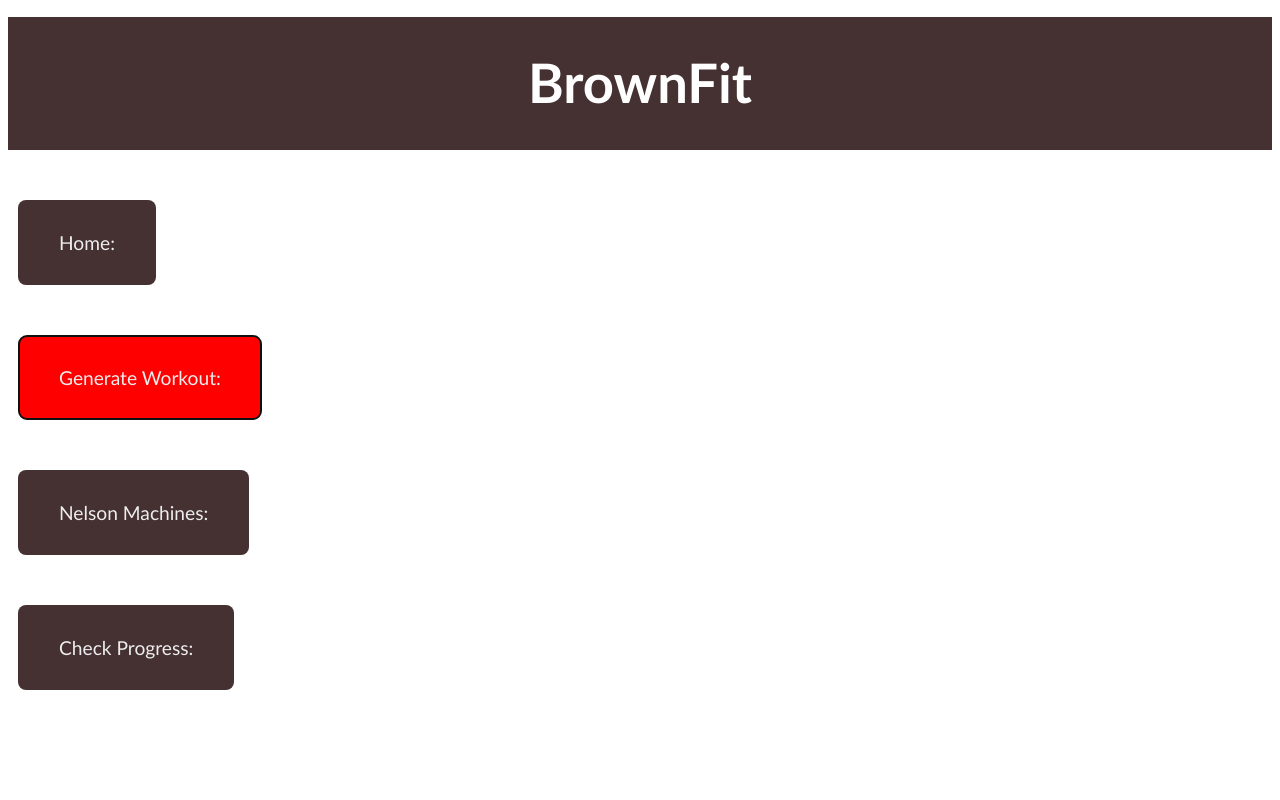
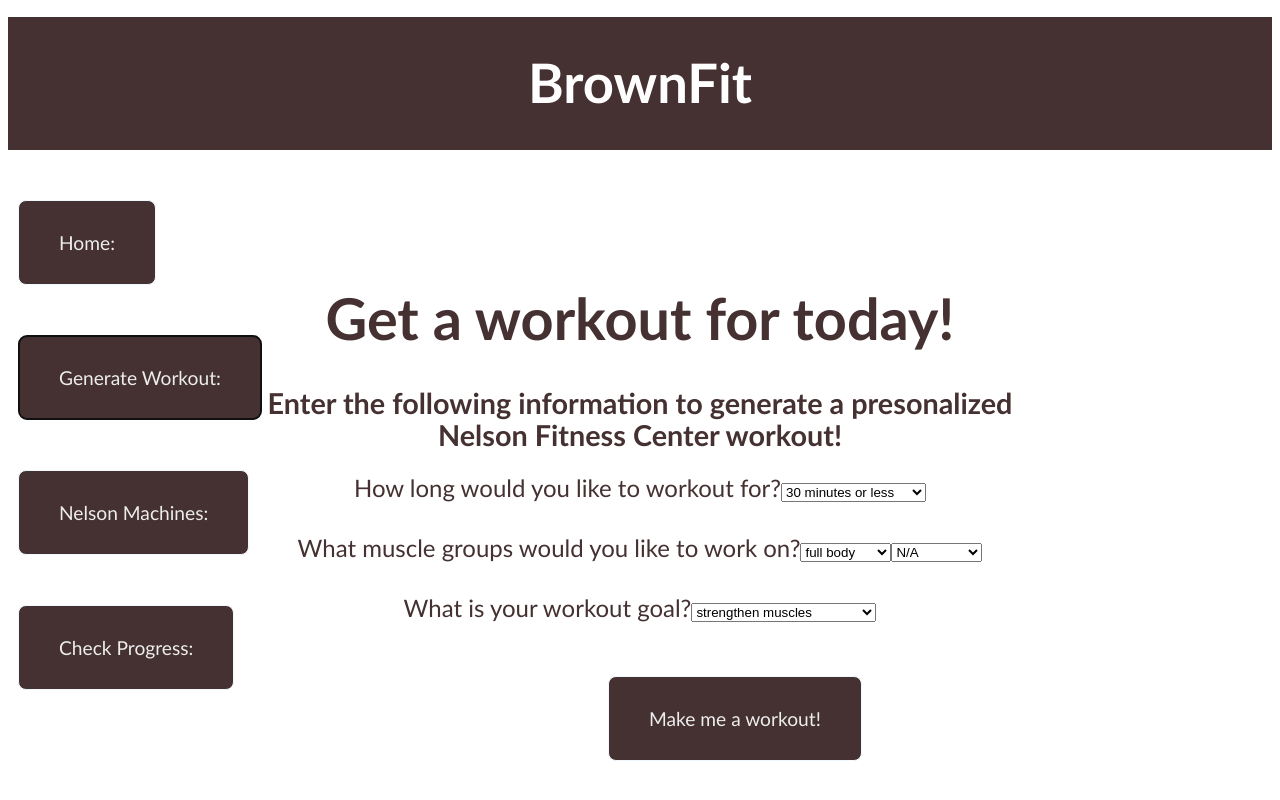
Before and after one commit to chloenevas/BrownFit, a React (Vite) app in the folder front/: page / in a window 1280 px wide. Both pictures are taken after a click on the button "Generate Workout:". Built offline with nearby package versions, Linux system fonts and the light colour scheme.

Commit message:
feat: added basic front end look for workout generation page with dropdown menus

```diff
--- a/front/src/components/App.tsx
+++ b/front/src/components/App.tsx
@@ -1,99 +1,29 @@
 import "../styles/App.css";
-import "../styles/Workout.css";
-import { ReactElement, useEffect, useState } from "react";
+// import "../styles/Workout.css";
+// import { ReactElement, SetStateAction, useEffect, useState } from "react";
 import HomePage from "./home/home";
-import basicWorkoutPage from "./generator/basicWorkoutPage";
-import machinePage from "./machines/machinePage";
-import progressPage from "./progress/progressPage";
+import MachinePage from "./machines/machinePage";
+import ProgressPage from "./progress/progressPage";
+import WorkoutPage from "./generator/basicWorkoutPage";
+import React, { Component } from "react";
 
-/**
- * This returns a basic template/outline for each of out pages (the title and buttons on the side)
- */
-export default function App() {
-  //this is a state variable/setter used to change the content of the page depending on which button is clicked
-  const [pageContent, setPageContent] = useState<ReactElement>();
+class App extends Component<any, any> {
+  constructor(props: any) {
+    super(props);
 
-  //these are state variables/setters for each button that change which color the button is
-  const [homeButtonColor, setHomeButtonColor] = useState<string>("Red");
-  const [workoutButtonColor, setWorkoutButtonColor] =
-    useState<string>("#453131");
-  const [machineButtonColor, setMachineButtonColor] =
-    useState<string>("#453131");
-  const [progressButtonColor, setProgressButtonColor] =
-    useState<string>("#453131");
-
-  // tracking key pressing for zooming
-  useEffect(() => {
-    setPageContent(HomePage());
-    const detectKeyDown = (e: { key: string }) => {
-      //if someone is pressing down shift, we are zooming in
-      if (e.key === "CapsLock") {
-        console.log("CapsLock is pressed. Calling zoom-in function...");
-        document.body.style.fontSize = `${
-          parseInt(getComputedStyle(document.body).fontSize) + 2
-        }px`;
-        // if someone is pressing down control, we are zooming out
-      } else if (e.key === "Control") {
-        console.log("Ctrl key pressed. Calling zoom-out function...");
-        document.body.style.fontSize = `${
-          parseInt(getComputedStyle(document.body).fontSize) - 2
-        }px`;
-      }
+    this.state = {
+      currentPage: "home",
     };
 
-    document.addEventListener("keydown", detectKeyDown, true);
-
-    // Cleanup the event listener
-    return () => {
-      document.removeEventListener("keydown", detectKeyDown, true);
-    };
-  }, []);
-
-  //function invoked when homebutton is clicked
-  function handleHomeButtonClick() {
-    //sets the page's content to the home page content
-    setPageContent(HomePage());
-    //sets the home button to red and everythign else to Brown
-    setHomeButtonColor("Red");
-    setWorkoutButtonColor("#453131");
-    setMachineButtonColor("#453131");
-    setProgressButtonColor("#453131");
-    return undefined;
+    // Binding the methods to the class instance
+    this.changePage = this.changePage.bind(this);
   }
 
-  function handleWorkoutButtonClick() {
-    setPageContent(basicWorkoutPage());
-
-    //sets the workout button to red and everythign else to Brown
-    setWorkoutButtonColor("Red");
-    setHomeButtonColor("#453131");
-    setMachineButtonColor("#453131");
-    setProgressButtonColor("#453131");
-    return undefined;
+  changePage(page: string) {
+    this.setState({ currentPage: page });
   }
 
-  function handleMachineButtonClick() {
-    setPageContent(machinePage());
-
-    //sets the machine button to red and everythign else to Brown
-    setMachineButtonColor("Red");
-    setHomeButtonColor("#453131");
-    setWorkoutButtonColor("#453131");
-    setProgressButtonColor("#453131");
-    return undefined;
-  }
-
-  function handleProgressButtonClick() {
-    setPageContent(progressPage());
-
-    //sets the progress button to red and everythign else to Brown
-    setProgressButtonColor("Red");
-    setHomeButtonColor("#453131");
-    setWorkoutButtonColor("#453131");
-    setMachineButtonColor("#453131");
-    return undefined;
-  }
-
+  render() {
     return (
       <div className="App">
         <p className="App-header">
@@ -102,37 +32,38 @@ export default function App() {
         <button
           className="Navigation-Button"
           aria-label="home button"
-        style={{ backgroundColor: homeButtonColor }}
-        onClick={() => handleHomeButtonClick()}
+          onClick={() => this.changePage("home")}
         >
           Home:
         </button>
         <button
           className="Navigation-Button"
           aria-label="workout button"
-        style={{ backgroundColor: workoutButtonColor }}
-        onClick={() => handleWorkoutButtonClick()}
+          onClick={() => this.changePage("workout")}
         >
           Generate Workout:
         </button>
         <button
           className="Navigation-Button"
           aria-label="machine button"
-        style={{ backgroundColor: machineButtonColor }}
-        onClick={() => handleMachineButtonClick()}
+          onClick={() => this.changePage("machine")}
         >
           Nelson Machines:
         </button>
         <button
           className="Navigation-Button"
           aria-label="progress button"
-        style={{ backgroundColor: progressButtonColor }}
-        onClick={() => handleProgressButtonClick()}
+          onClick={() => this.changePage("progress")}
         >
           Check Progress:
         </button>
-      {/* this is where the content of the page changes*/}
-      <div>{pageContent}</div>
+        {this.state.currentPage === "home" && <HomePage />}
+        {this.state.currentPage === "workout" && <WorkoutPage />}
+        {this.state.currentPage === "machine" && <MachinePage />}
+        {this.state.currentPage === "progress" && <ProgressPage />}
       </div>
     );
   }
+}
+
+export default App;
--- a/front/src/components/generator/basicWorkoutPage.tsx
+++ b/front/src/components/generator/basicWorkoutPage.tsx
@@ -1,37 +1,130 @@
-export default function basicWorkoutPage() {
-  return <div></div>;
-  //   const [selectedOption, setSelectedOption] = useState("");
+import React, { SetStateAction, useState, Component } from "react";
+import "/Users/default/Desktop/cs32/term-project-jwschwar-amahns-cnevas-ibrauns/front/src/styles/Workout.css";
 
-  //   const handleSelectChange = (event: {
-  //     target: { value: SetStateAction<string> };
-  //   }) => {
-  //     // Update the selected option when the user makes a selection
-  //     setSelectedOption(event.target.value);
-  //   };
-  //   return (
-  //     <div>
-  //       <p className="dayWorkoutHeader">Generate a workout for today!</p>
-  //       <p style={{ marginTop: "7%" }} className="informationHeader">
-  //         Workout length:
-  //       </p>
-  //       <label htmlFor="dropdown">Select an option:</label>
-  //       <select
-  //         id="dropdown"
-  //         value={selectedOption}
-  //         onChange={handleSelectChange}
-  //       >
-  //         <option value="">Select...</option>
-  //         <option value="option1">Option 1</option>
-  //         <option value="option2">Option 2</option>
-  //         <option value="option3">Option 3</option>
-  //       </select>
-  //       <p>Selected option: {selectedOption}</p>
-  //       <p style={{ marginTop: "7%" }} className="informationHeader">
-  //         Muscle groups:
-  //       </p>
-  //       <p style={{ marginTop: "7%" }} className="informationHeader">
-  //         Goal:
-  //       </p>
-  //     </div>
-  //   );
+export default function WorkoutPage() {
+  const [durationValue, setDurationValue] =
+    React.useState("30 minutes or less");
+  const [muscleValue, setMuscleValue] = React.useState("full body");
+  const [muscleValue2, setMuscleValue2] = React.useState("N/A");
+  const [goalValue, setGoalValue] = React.useState("strength");
+
+  const handleChange = (event: {
+    target: { value: React.SetStateAction<string> };
+  }) => {
+    setDurationValue(event.target.value);
+  };
+
+  const handleMuscleGroupChange = (event: {
+    target: { value: React.SetStateAction<string> };
+  }) => {
+    setMuscleValue(event.target.value);
+  };
+
+  const handleMuscleGroup2Change = (event: {
+    target: { value: React.SetStateAction<string> };
+  }) => {
+    setMuscleValue2(event.target.value);
+  };
+
+  const handleGoalChange = (event: {
+    target: { value: React.SetStateAction<string> };
+  }) => {
+    setGoalValue(event.target.value);
+  };
+
+  function clickHandler() {
+    console.log(durationValue);
+    console.log(muscleValue);
+    console.log(muscleValue2);
+    console.log(goalValue);
+  }
+
+  return (
+    <div>
+      <p className="dayWorkoutHeader">
+        <h1>Get a workout for today!</h1>
+      </p>
+      <p className="informationHeader">
+        <h1>
+          Enter the following information to generate a presonalized Nelson
+          Fitness Center workout!
+        </h1>
+      </p>
+      <p className="dropdownLabel">
+        <label>
+          How long would you like to workout for?
+          <select value={durationValue} onChange={handleChange}>
+            <option value="30 minutes or less">30 minutes or less</option>
+
+            <option value="30-60 minutes">30-60 minutes</option>
+
+            <option value="60-90 minutes">60-90 minutes</option>
+
+            <option value="90-120 minutes">90-120 minutes</option>
+
+            <option value="120 minutes or more">120 minutes or more</option>
+          </select>
+        </label>
+      </p>
+      <p className="dropdownLabel">
+        <label className="dropdownLabel">
+          What muscle groups would you like to work on?
+          <select value={muscleValue} onChange={handleMuscleGroupChange}>
+            <option value="full body">full body</option>
+            <option value="calves">calves</option>
+            <option value="quads">quads</option>
+            <option value="hamstrings">hamstrings</option>
+            <option value="triceps">triceps</option>
+            <option value="biceps">biceps</option>
+            <option value="chest">chest</option>
+            <option value="shoulders">shoulders</option>
+            <option value="upper back">upper back</option>
+            <option value="lower back">lower back</option>
+            <option value="delts">delts</option>
+            <option value="glutes">glutes</option>
+            <option value="abdominals">abdominals</option>
+          </select>
+          <select value={muscleValue2} onChange={handleMuscleGroup2Change}>
+            <option value="full body">N/A</option>
+            <option value="full body">full body</option>
+            <option value="calves">calves</option>
+            <option value="quads">quads</option>
+            <option value="hamstrings">hamstrings</option>
+            <option value="triceps">triceps</option>
+            <option value="biceps">biceps</option>
+            <option value="chest">chest</option>
+            <option value="shoulders">shoulders</option>
+            <option value="upper back">upper back</option>
+            <option value="lower back">lower back</option>
+            <option value="delts">delts</option>
+            <option value="glutes">glutes</option>
+            <option value="abdominals">abdominals</option>
+          </select>
+        </label>
+      </p>
+      <p className="dropdownLabel">
+        <label>
+          What is your workout goal?
+          <select value={goalValue} onChange={handleGoalChange}>
+            <option value="strengthen muscles">strengthen muscles</option>
+
+            <option value="increase muscle endurance">
+              increase muscle endurance
+            </option>
+
+            <option value="build muscles">build muscles</option>
+
+            <option value="burn calories">burn calories</option>
+
+            <option value="just get a good sweat in!">
+              just get a good sweat in!
+            </option>
+          </select>
+        </label>
+      </p>
+      <button className="generateButton" onClick={clickHandler}>
+        Make me a workout!
+      </button>
+    </div>
+  );
 }
--- a/front/src/components/machines/machinePage.tsx
+++ b/front/src/components/machines/machinePage.tsx
@@ -1,3 +1,3 @@
-export default function machinePage() {
+export default function MachinePage() {
   return <div></div>;
 }
--- a/front/src/components/progress/progressPage.tsx
+++ b/front/src/components/progress/progressPage.tsx
@@ -1,3 +1,3 @@
-export default function progressPage() {
+export default function ProgressPage() {
   return <div></div>;
 }
--- a/front/src/styles/App.css
+++ b/front/src/styles/App.css
@@ -25,6 +25,7 @@
   font-size: larger;
   background-color: #453131;
   color: rgb(237, 237, 237);
+  border-color: aliceblue;
 }
 .aboutSection {
   color: #453131;
--- a/front/src/styles/Workout.css
+++ b/front/src/styles/Workout.css
@@ -1,12 +1,35 @@
 .dayWorkoutHeader {
   color: #453131;
   margin-top: -35%;
-  font-size: x-large;
+  font-size: large;
   margin: left 0;
 }
 
 .informationHeader {
   color: #453131;
-  font-size: large;
-  margin-left: -35%;
+  font-size: xx-small;
+  margin-left: 20%;
+  margin-right: 20%;
 }
+
+.dropdownLabel {
+  color: #453131;
+  font-size: x-large;
+  margin-right: 0%;
+  margin-top: 0%;
+}
+
+.generateButton {
+  margin-top: 50px;
+  margin-left: 600px;
+  top: 10px;
+  right: 10px;
+  display: flex;
+  justify-content: center;
+  align-items: center;
+  padding: 30px 40px;
+  font-size: larger;
+  background-color: #453131;
+  color: rgb(237, 237, 237);
+  border-color: aliceblue;
+}
```
Also changed, not shown: front/src/components/home/home.tsx (+9 -5 lines). Lines whose indentation alone changed are shown as unchanged.
